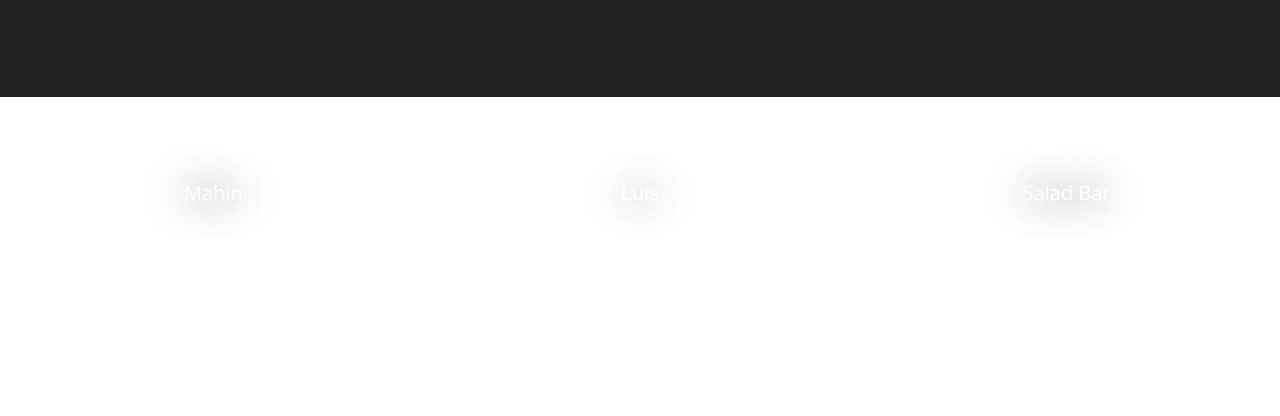
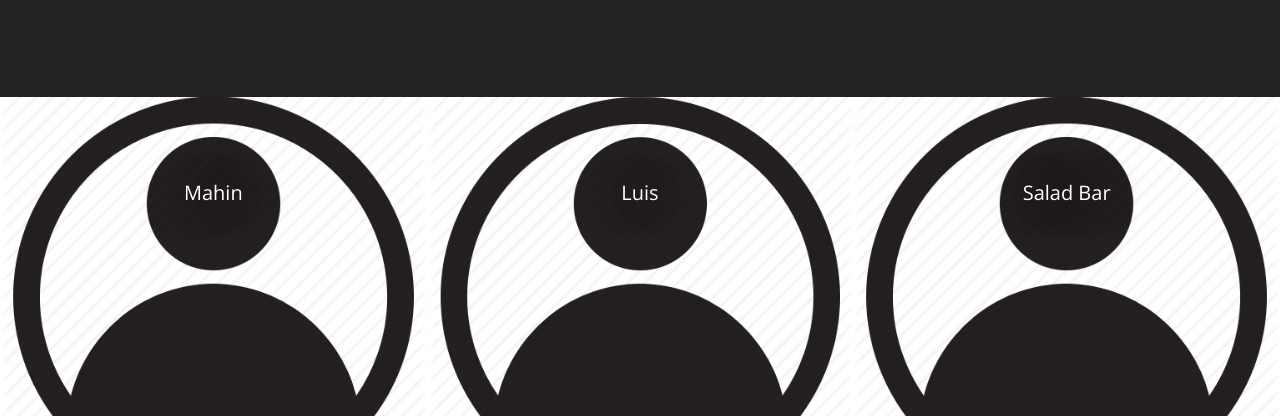
Before and after one commit to BigCheekMan/SharkTank_2, a plain HTML site: page index.html in a window 1280 px wide. Shown: the part 2384-2800 px from the top of the page. Drawn offline with nearby package versions, Linux system fonts and the light colour scheme; a script that the page names is missing.

Commit message:
fix the images

```diff
--- a/css/custom.css
+++ b/css/custom.css
@@ -28,7 +28,7 @@ header {
     min-height: auto;
     text-align: center;
     color:#FFFFFF;
-    background-image: url('../images/mbi4.png');
+    background-image: url('../Images/mbi4.png');
     background-position: center;
     -webkit-background-size: cover;
     -moz-background-size: cover;
@@ -145,15 +145,15 @@ header .top .menu p {
 }
 
 .pic1 {
-	background: url('../images/12.png');
+	background: url('../Images/12.png');
 	}
 
 .pic2 {
-	background: url('../images/13.png');
+	background: url('../Images/13.png');
 	}
 
 .pic3 {
-	background: url('../images/14.png');
+	background: url('../Images/14.png');
 	}
 
 .pic1,
```
Also changed, not shown: Images/12.png (added), Images/13.png (added), Images/14.png (added), 1 other file.
